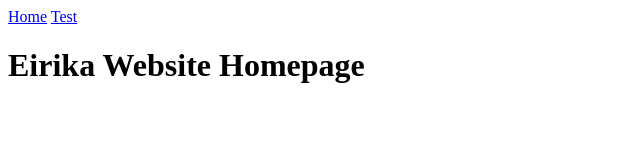
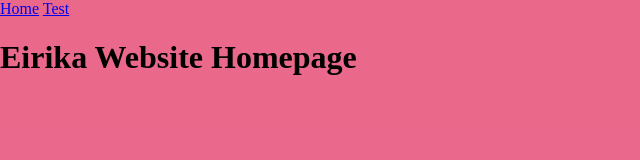
Before and after one commit to EirikaDoesntCode/EirikaDoesntCode.github.io, a plain HTML site: page pages/Homepage.html in a window 1280 px wide. Shown: the top 160 px of the page, without its empty margins (0-640 px from the left). Drawn offline with Linux system fonts and the light colour scheme; files that its build step writes are made by us from their sources.

Commit message:
bunch of faffing around getting a cool gradient background Its a bit silly and the site is channeling its inner "long cat" at the moment, but it was a good test to see how it looks on a bigger page

```diff
--- /dev/null
+++ b/css/generic.css
@@ -0,0 +1,63 @@
+/*
+For Things that are likely to be repeated and consistant between pages like box backgrounds and colours
+
+Rainbow Delight Palette:
+Black Text
+- EA698B
+- D55D92
+- C05299
+- AC46A1
+White Text
+- 973AA8
+- 822FAF
+- 6D23B6
+- 6411AD
+- 571089
+- 47126B
+*/
+:root{
+    --RD1: #EA698B;
+    --RD2: #D55D92;
+    --RD3: #C05299;
+    --RD4: #AC46A1;
+    --RD5: #973AA8;
+    --RD6: #822FAF;
+    --RD7: #6D23B6;
+    --RD8: #6411AD;
+    --RD9: #571089;
+    --RD10: #47126B;
+    --page-background: rgb(2, 131, 170);
+    --text-background: rgb(108, 175, 196);
+    --text-colour-dark: rgb(20, 20, 20);
+    --text-colour-light: rgb(240, 240, 240);
+    --headings-colour: rgb(20, 20, 20);
+    --headings-background: rgb(142, 216, 238);
+
+}
+
+/* head, body, footer{
+    /* background-color: var(--page-background); */
+    /* background-image: radial-gradient(var(--RD1), var(--RD2), var(--RD3), var(--RD4));
+} */
+
+html, body, head, footer{
+    height: 100%;
+    margin: 0;
+    padding: 0;
+
+}
+
+body{
+    height: 10000px
+}
+
+.background {
+    background-image: linear-gradient(180deg, var(--RD1), var(--RD2), var(--RD3), var(--RD4));
+
+    min-height: 100vh;
+    height: auto;
+    background-position: center;
+    background-repeat: no-repeat;
+    background-size: cover;
+
+  }
--- a/index.html
+++ b/index.html
@@ -1,9 +1,11 @@
 <!DOCTYPE html>
-<html lang="en">
+<html lang="en" class="background">
   <head>
     <meta charset="UTF-8">
     <title>Eirika Website</title>
     <link rel="stylesheet" href="css/styles.css">
+    <link rel="stylesheet" href="css/generic.css">
+
   </head>
   <body>
     <p class="test">
--- a/pages/Homepage.html
+++ b/pages/Homepage.html
@@ -1,11 +1,14 @@
 <!DOCTYPE html>
-<meta charset="UTF-8">
+<html lang="en" class="background">
 
-<link rel="stylesheet" href="css/styles.css">
     <head>
         <title>
             Eirika Website
         </title>
+        <meta charset="UTF-8">
+
+        <link rel="stylesheet" href="../css/styles.css">
+        <link rel="stylesheet" href="../css/generic.css">
     </head>
     <body>
         <div class="page-links">
@@ -16,6 +19,5 @@
             Eirika Website Homepage
         </h1>
     </body>
-<footer>
 
-</footer>
+</html>
```
Lines whose indentation alone changed are shown as unchanged.
